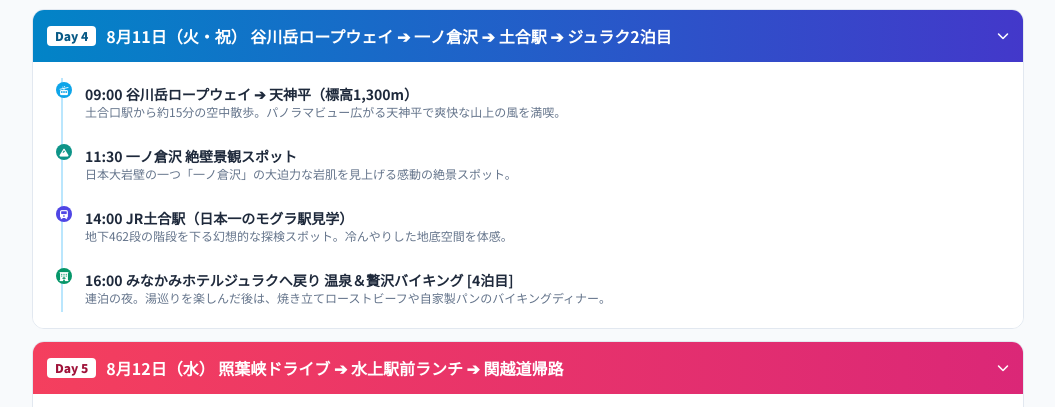
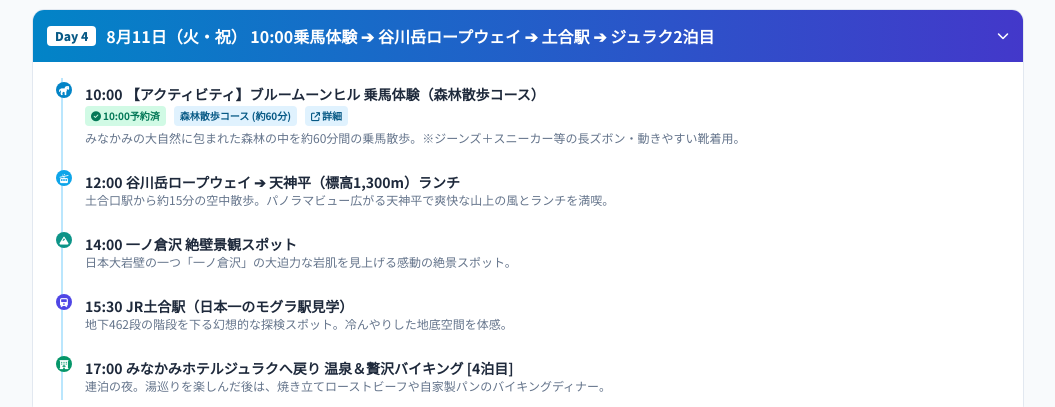
Before and after one commit to honkenji-lang/ikaho_2026, a plain HTML site: page index.html in a window 1280 px wide. Shown: the part 2070-2477 px from the top of the page, without its empty margins (112-1167 px from the left). Drawn offline with nearby package versions, Linux system fonts and the light colour scheme; no server answers.

Commit message:
feat: Add 8/11 Blue Moon Hill horseback riding reservation details

```diff
--- a/index.html
+++ b/index.html
@@ -463,30 +463,40 @@
                     <div class="bg-gradient-to-r from-sky-600 to-indigo-700 p-3.5 text-white flex items-center justify-between cursor-pointer" onclick="toggleAccordion('day4')">
                         <div class="flex items-center gap-2.5">
                             <span class="bg-white text-sky-800 text-xs font-black px-2 py-0.5 rounded">Day 4</span>
-                            <span class="font-bold text-sm sm:text-base">8月11日（火・祝） 谷川岳ロープウェイ ➔ 一ノ倉沢 ➔ 土合駅 ➔ ジュラク2泊目</span>
+                            <span class="font-bold text-sm sm:text-base">8月11日（火・祝） 10:00乗馬体験 ➔ 谷川岳ロープウェイ ➔ 土合駅 ➔ ジュラク2泊目</span>
                         </div>
                         <i class="fa-solid fa-chevron-down text-xs transition-transform" id="icon-day4"></i>
                     </div>
                     <div id="body-day4" class="p-4 space-y-3 text-xs sm:text-sm bg-white">
                         <ul class="relative border-l-2 border-sky-200 ml-3 space-y-3.5 pl-4 text-xs">
+                            <li class="relative cursor-pointer hover:bg-slate-50 p-1.5 rounded transition" onclick="scrollToMapAndFocus('bluemoonhill')">
+                                <div class="absolute -left-[23px] top-1 bg-sky-600 text-white w-4 h-4 rounded-full flex items-center justify-center text-[9px]"><i class="fa-solid fa-horse"></i></div>
+                                <div class="font-bold text-slate-800 text-sm">10:00 【アクティビティ】ブルームーンヒル 乗馬体験（森林散歩コース）</div>
+                                <div class="flex items-center gap-2 mt-0.5 flex-wrap">
+                                    <span class="bg-emerald-100 text-emerald-700 font-bold px-1.5 py-0.5 rounded text-[10px]"><i class="fa-solid fa-circle-check mr-0.5"></i>10:00予約済</span>
+                                    <span class="bg-sky-100 text-sky-800 font-bold px-1.5 py-0.5 rounded text-[10px]">森林散歩コース (約60分)</span>
+                                    <a href="https://www.bluemoonhill.com/menu" target="_blank" rel="noopener noreferrer" onclick="event.stopPropagation()" class="bg-sky-100 text-sky-800 hover:bg-sky-200 font-bold px-1.5 py-0.5 rounded text-[10px] transition-colors inline-flex items-center gap-0.5"><i class="fa-solid fa-arrow-up-right-from-square text-[9px]"></i>詳細</a>
+                                </div>
+                                <p class="text-slate-500 mt-1">みなかみの大自然に包まれた森林の中を約60分間の乗馬散歩。※ジーンズ＋スニーカー等の長ズボン・動きやすい靴着用。</p>
+                            </li>
                             <li class="relative cursor-pointer hover:bg-slate-50 p-1.5 rounded transition" onclick="scrollToMapAndFocus('tanigawadake_ropeway')">
                                 <div class="absolute -left-[23px] top-1 bg-sky-500 text-white w-4 h-4 rounded-full flex items-center justify-center text-[9px]"><i class="fa-solid fa-cable-car"></i></div>
-                                <div class="font-bold text-slate-800 text-sm">09:00 谷川岳ロープウェイ ➔ 天神平（標高1,300m）</div>
-                                <p class="text-slate-500">土合口駅から約15分の空中散歩。パノラマビュー広がる天神平で爽快な山上の風を満喫。</p>
+                                <div class="font-bold text-slate-800 text-sm">12:00 谷川岳ロープウェイ ➔ 天神平（標高1,300m）ランチ</div>
+                                <p class="text-slate-500">土合口駅から約15分の空中散歩。パノラマビュー広がる天神平で爽快な山上の風とランチを満喫。</p>
                             </li>
                             <li class="relative cursor-pointer hover:bg-slate-50 p-1.5 rounded transition" onclick="scrollToMapAndFocus('ichinokurasawa')">
                                 <div class="absolute -left-[23px] top-1 bg-teal-600 text-white w-4 h-4 rounded-full flex items-center justify-center text-[9px]"><i class="fa-solid fa-mountain font-bold"></i></div>
-                                <div class="font-bold text-slate-800 text-sm">11:30 一ノ倉沢 絶壁景観スポット</div>
+                                <div class="font-bold text-slate-800 text-sm">14:00 一ノ倉沢 絶壁景観スポット</div>
                                 <p class="text-slate-500">日本大岩壁の一つ「一ノ倉沢」の大迫力な岩肌を見上げる感動の絶景スポット。</p>
                             </li>
                             <li class="relative cursor-pointer hover:bg-slate-50 p-1.5 rounded transition" onclick="scrollToMapAndFocus('doai_station')">
                                 <div class="absolute -left-[23px] top-1 bg-indigo-600 text-white w-4 h-4 rounded-full flex items-center justify-center text-[9px]"><i class="fa-solid fa-train"></i></div>
-                                <div class="font-bold text-slate-800 text-sm">14:00 JR土合駅（日本一のモグラ駅見学）</div>
+                                <div class="font-bold text-slate-800 text-sm">15:30 JR土合駅（日本一のモグラ駅見学）</div>
                                 <p class="text-slate-500">地下462段の階段を下る幻想的な探検スポット。冷んやりした地底空間を体感。</p>
                             </li>
                             <li class="relative cursor-pointer hover:bg-slate-50 p-1.5 rounded transition" onclick="scrollToMapAndFocus('juraku')">
                                 <div class="absolute -left-[23px] top-1 bg-emerald-600 text-white w-4 h-4 rounded-full flex items-center justify-center text-[9px]"><i class="fa-solid fa-hotel"></i></div>
-                                <div class="font-bold text-slate-800 text-sm">16:00 みなかみホテルジュラクへ戻り 温泉＆贅沢バイキング [4泊目]</div>
+                                <div class="font-bold text-slate-800 text-sm">17:00 みなかみホテルジュラクへ戻り 温泉＆贅沢バイキング [4泊目]</div>
                                 <p class="text-slate-500">連泊の夜。湯巡りを楽しんだ後は、焼き立てローストビーフや自家製パンのバイキングディナー。</p>
                             </li>
                         </ul>
@@ -613,6 +623,13 @@
                                 <td class="p-2.5">ライブキッチン・和洋中</td>
                                 <td class="p-2.5 text-slate-500">水上温泉</td>
                                 <td class="p-2.5 text-center flex items-center justify-center gap-1.5 flex-wrap"><span class="bg-emerald-100 text-emerald-700 px-2 py-0.5 rounded font-bold text-[10px]">予約済 (2泊)</span><a href="https://www.hotel-juraku.co.jp/minakami/" target="_blank" rel="noopener noreferrer" onclick="event.stopPropagation()" class="bg-sky-100 text-sky-800 hover:bg-sky-200 px-1.5 py-0.5 rounded font-bold text-[10px] inline-flex items-center gap-0.5 transition-colors"><i class="fa-solid fa-arrow-up-right-from-square text-[9px]"></i>HP</a><a href="https://www.ikyu.com/00030790/11603272/10105999/branch/?cpb=001&mbln=013,017&midln=10047452,10047454&pbn=0011&rbn=032&rpbn=0004" target="_blank" rel="noopener noreferrer" onclick="event.stopPropagation()" class="bg-amber-100 text-amber-900 hover:bg-amber-200 px-1.5 py-0.5 rounded font-bold text-[10px] inline-flex items-center gap-0.5 transition-colors"><i class="fa-solid fa-circle-info text-[9px]"></i>詳細</a></td>
+                            </tr>
+                            <tr class="hover:bg-emerald-50/50 cursor-pointer transition" onclick="scrollToMapAndFocus('bluemoonhill')">
+                                <td class="p-2.5 font-bold text-sky-600">Day4 10:00</td>
+                                <td class="p-2.5 font-bold text-slate-900">乗馬体験 森林散歩コース（ブルームーンヒル）</td>
+                                <td class="p-2.5">アクティビティ・乗馬</td>
+                                <td class="p-2.5 text-slate-500">みなかみ藤原</td>
+                                <td class="p-2.5 text-center flex items-center justify-center gap-1.5 flex-wrap"><span class="bg-emerald-100 text-emerald-700 px-2 py-0.5 rounded font-bold text-[10px]">10:00予約済</span><a href="https://www.bluemoonhill.com/menu" target="_blank" rel="noopener noreferrer" onclick="event.stopPropagation()" class="bg-sky-100 text-sky-800 hover:bg-sky-200 px-1.5 py-0.5 rounded font-bold text-[10px] inline-flex items-center gap-0.5 transition-colors"><i class="fa-solid fa-arrow-up-right-from-square text-[9px]"></i>詳細</a></td>
                             </tr>
                             <tr class="hover:bg-emerald-50/50 cursor-pointer transition" onclick="scrollToMapAndFocus('tenjindaira')">
                                 <td class="p-2.5 font-bold text-sky-600">Day4 憩</td>
@@ -985,10 +1002,11 @@
             'buggy': { name: "Buggy-Pal 大自然四輪バギー体験", lat: 36.7550, lng: 138.9680, color: "#0ea5e9", day: [3], desc: "Day3 14:20予約済 / 四輪バギー体験（半日コース）", detailUrl: "https://activityjapan.com/publish/plan/6358" },
             'suwakyo': { name: "諏訪峡・笹笛橋", lat: 36.7580, lng: 138.9690, color: "#0ea5e9", day: [3], desc: "Day3 16:00 利根川渓谷遊歩道散策" },
             'juraku': { name: "みなかみホテルジュラク", lat: 36.7685, lng: 138.9660, color: "#059669", day: [3, 4, 5], desc: "Day3-4 宿泊拠点 / 渓谷露天風呂＆ライブバイキング", url: "https://www.hotel-juraku.co.jp/minakami/", detailUrl: "https://www.ikyu.com/00030790/11603272/10105999/branch/?cpb=001&mbln=013,017&midln=10047452,10047454&pbn=0011&rbn=032&rpbn=0004" },
-            'tanigawadake_ropeway': { name: "谷川岳ロープウェイ", lat: 36.8322, lng: 138.9632, color: "#0ea5e9", day: [4], desc: "Day4 09:00 土合口駅 ➔ 天神平へ空中散歩" },
-            'tenjindaira': { name: "天神平 展望台", lat: 36.8350, lng: 138.9480, color: "#f59e0b", day: [4], desc: "Day4 11:00 標高1,300m絶景ビューカフェ" },
-            'ichinokurasawa': { name: "一ノ倉沢", lat: 36.8480, lng: 138.9670, color: "#0ea5e9", day: [4], desc: "Day4 11:30 日本大岩壁の雄大な大自然" },
-            'doai_station': { name: "JR土合駅", lat: 36.8315, lng: 138.9665, color: "#4f46e5", day: [4], desc: "Day4 14:00 地下462段のモグラ駅探検" },
+            'bluemoonhill': { name: "乗馬クラブ ブルームーンヒル", lat: 36.8200, lng: 138.9800, color: "#0ea5e9", day: [4], desc: "Day4 10:00予約済 / 乗馬体験（森林散歩コース 約60分）", detailUrl: "https://www.bluemoonhill.com/menu" },
+            'tanigawadake_ropeway': { name: "谷川岳ロープウェイ", lat: 36.8322, lng: 138.9632, color: "#0ea5e9", day: [4], desc: "Day4 12:00 土合口駅 ➔ 天神平へ空中散歩" },
+            'tenjindaira': { name: "天神平 展望台", lat: 36.8350, lng: 138.9480, color: "#f59e0b", day: [4], desc: "Day4 13:00 標高1,300m絶景ビューカフェ" },
+            'ichinokurasawa': { name: "一ノ倉沢", lat: 36.8480, lng: 138.9670, color: "#0ea5e9", day: [4], desc: "Day4 14:00 日本大岩壁の雄大な大自然" },
+            'doai_station': { name: "JR土合駅", lat: 36.8315, lng: 138.9665, color: "#4f46e5", day: [4], desc: "Day4 15:30 地下462段のモグラ駅探検" },
             'toriha_kyo': { name: "照葉峡", lat: 36.8830, lng: 139.0810, color: "#059669", day: [5], desc: "Day5 10:00 ブナ原生林と清流ドライブ" },
             'minakami_station': { name: "水上駅前", lat: 36.7725, lng: 138.9685, color: "#f43f5e", day: [5], desc: "Day5 12:30 昼食 / 舞茸釜飯・大とろ牛乳" },
             'minakami_ic': { name: "水上IC（関越自動車道）", lat: 36.7460, lng: 138.9740, color: "#4f46e5", day: [5], desc: "Day5 14:30 関越道に乗って帰路へ" }
@@ -999,7 +1017,7 @@
             1: ['nerima_ic', 'shibukawa_ic', 'mizusawa_udon', 'ikaho_ishidan', 'kajikabashi', 'kishigon'],
             2: ['kishigon', 'ikaho_ropeway', 'harunako', 'haruna_shrine', 'kishigon'],
             3: ['kishigon', 'takumi_no_sato', 'ikufudo', 'buggy', 'juraku'],
-            4: ['juraku', 'tanigawadake_ropeway', 'tenjindaira', 'ichinokurasawa', 'doai_station', 'juraku'],
+            4: ['juraku', 'bluemoonhill', 'tanigawadake_ropeway', 'tenjindaira', 'ichinokurasawa', 'doai_station', 'juraku'],
             5: ['juraku', 'toriha_kyo', 'minakami_station', 'minakami_ic']
         };
 
```
